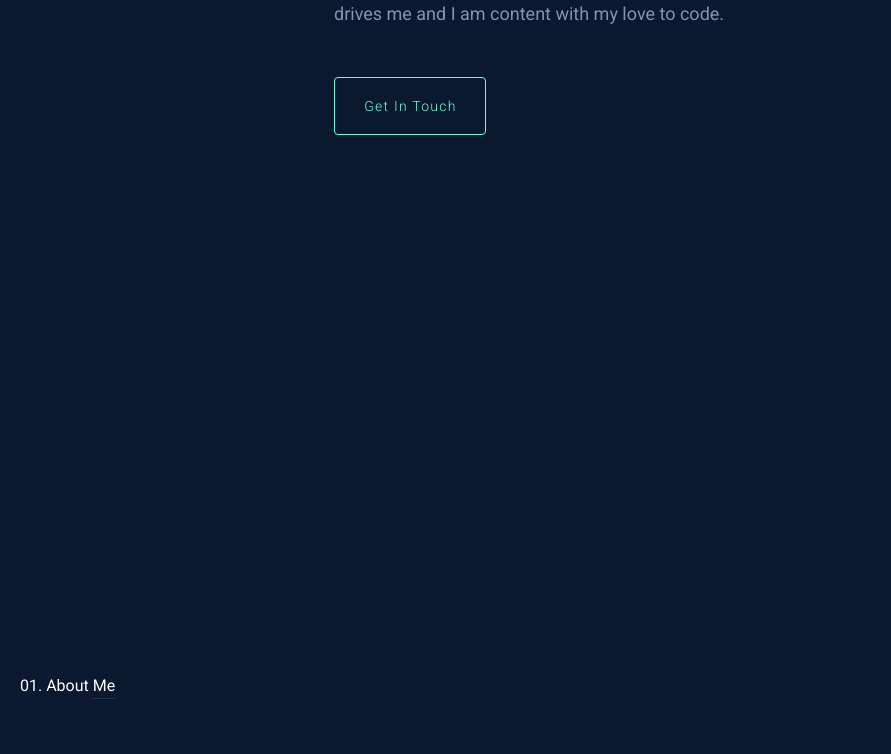
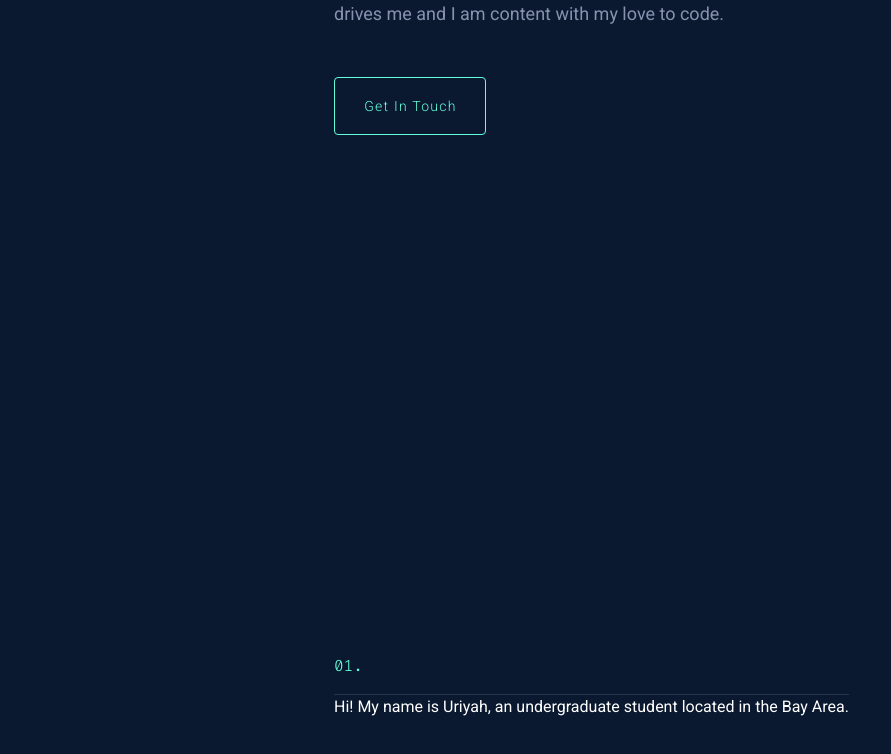
Before and after one commit to uriyahr/uriyahann, a Vue app: page /#/ in a window 1280 px wide. Shown: the part 562-1316 px from the top of the page, without its empty margins (0-891 px from the left). Built offline with nearby package versions, Linux system fonts and the light colour scheme.

Commit message:
Resume Update

```diff
--- a/src/components/About.vue
+++ b/src/components/About.vue
@@ -8,9 +8,9 @@
       flat
     >
       <v-card class="pa-2 card-text" color="transparent" flat>
-        <span id="accent-num"> 01. About Me </span>
-        <v-divider inset></v-divider>
-        <span id="text"></span>
+        <p><span id="accent-num"> 01.</span></p>
+        <v-divider ></v-divider>
+        <span id="text">Hi! My name is Uriyah, an undergraduate student located in the Bay Area.</span>
       </v-card>
     </v-card>
   </v-container>
@@ -26,10 +26,20 @@ export default {
 </script>
 
 <style scoped>
+@import url("https://fonts.googleapis.com/css2?family=Fira+Code:wght@300&display=swap");
 .About {
     height: 100vh;
 }
-#card-title {
 
+#card-intro {
+  left: 25%;
 }
+
+#accent-num {
+  color: #64ffda;
+  font-family: "Fira Code", monospace;
+  font-size: 16px;
+  font-weight: 400;
+}
+
 </style>
```
Also changed, not shown: 1 other file (tests, documents, lock files or other folders).
